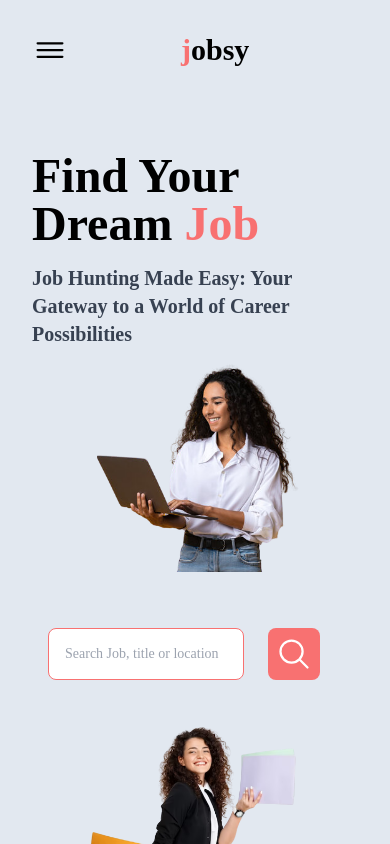
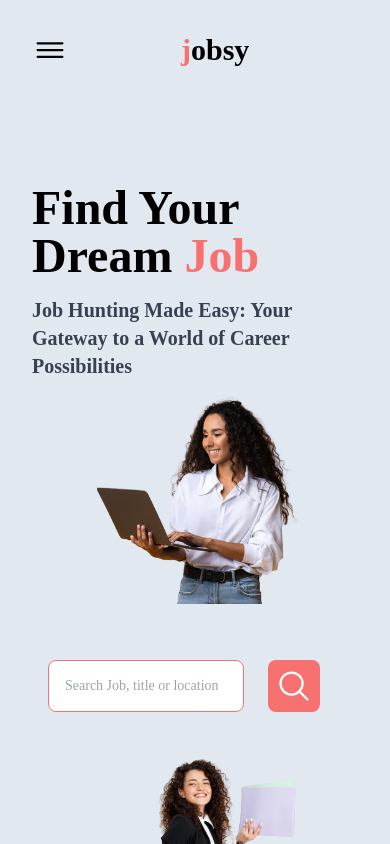
Before and after one commit to codevibesme/JobnFlash, a React (Create React App) app in the folder client/: page / in a window 390 px wide. Shown: the top 844 px of the page. Built offline with nearby package versions, Linux system fonts and the light colour scheme.

Commit message:
remove scrollbar, fixed user menu UI issue

```diff
--- a/client/src/components/Header.jsx
+++ b/client/src/components/Header.jsx
@@ -25,7 +25,7 @@ const Header = () => {
   };
 
   return (
-    <div className="flex md:flex-row flex-col justify-between w-full p-8 pb-0 bg-slate-200 cursor-pointer">
+    <div className="flex md:flex-row flex-col justify-between w-full p-8 bg-slate-200 cursor-pointer">
       <div className="md:w-fit mb-6 md:mb-0 md:mx-0 flex justify-between w-2/3">
         <button
           onClick={() =>
@@ -69,8 +69,8 @@ const Header = () => {
             Login / Sign up
           </button>
         ) : (
-          <div className="flex flex-col bg-red-400 rounded-lg hover:scale-105">
-            <div className="flex w-fit p-2 items-center hover:border-2 hover:border-black rounded-lg">
+          <div className="relative w-fit flex flex-col bg-red-400 rounded-lg md:rounded-br-none hover:scale-105">
+            <div className="flex w-fit p-2 items-center hover:border-2 hover:border-black md:rounded-br-none rounded-lg">
               <div className="rounded-full h-12 w-12 me-2 overflow-hidden">
                 <img
                   src={genAvatarWithSeed()}
@@ -93,7 +93,7 @@ const Header = () => {
               </button>
             </div>
             <div
-              className={`${showProfileMenu} flex-col text-xl font-bold text-white p-2`}
+              className={`${showProfileMenu} md:absolute md:top-16 md:right-0 rounded-b-lg bg-red-400 flex-col text-xl font-bold text-white p-2`}
             >
               <h1 className="hover:text-black">Profile</h1>
               <hr className="mb-1" />
--- a/client/src/index.css
+++ b/client/src/index.css
@@ -5,7 +5,7 @@
 @import url("https://fonts.googleapis.com/css2?family=Montserrat:wght@400;500;600;700&display=swap");
 
 ::-webkit-scrollbar {
-  width: 2px;
+  width: 0px;
 }
 ::-webkit-scrollbar-track {
   background: slategray;
```
